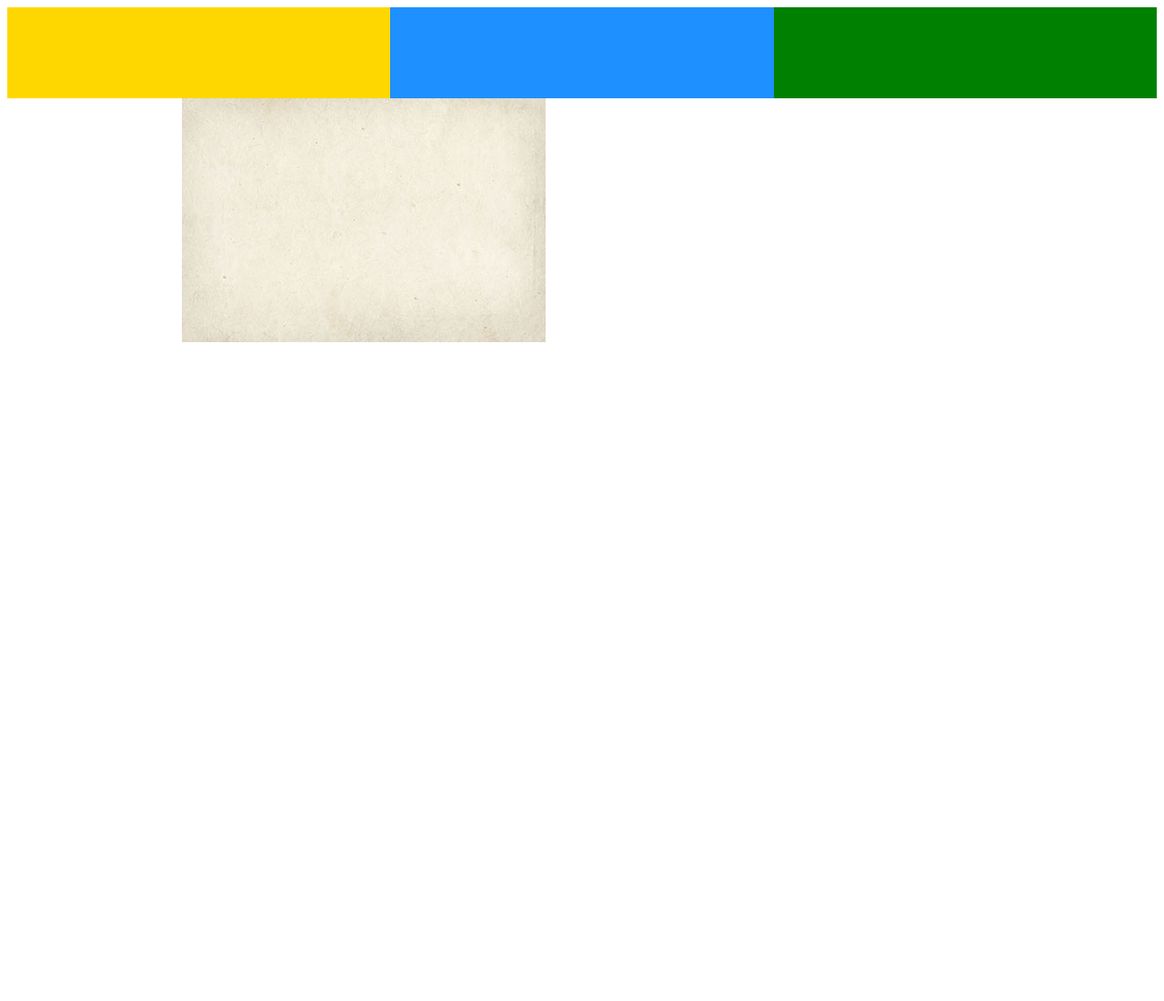
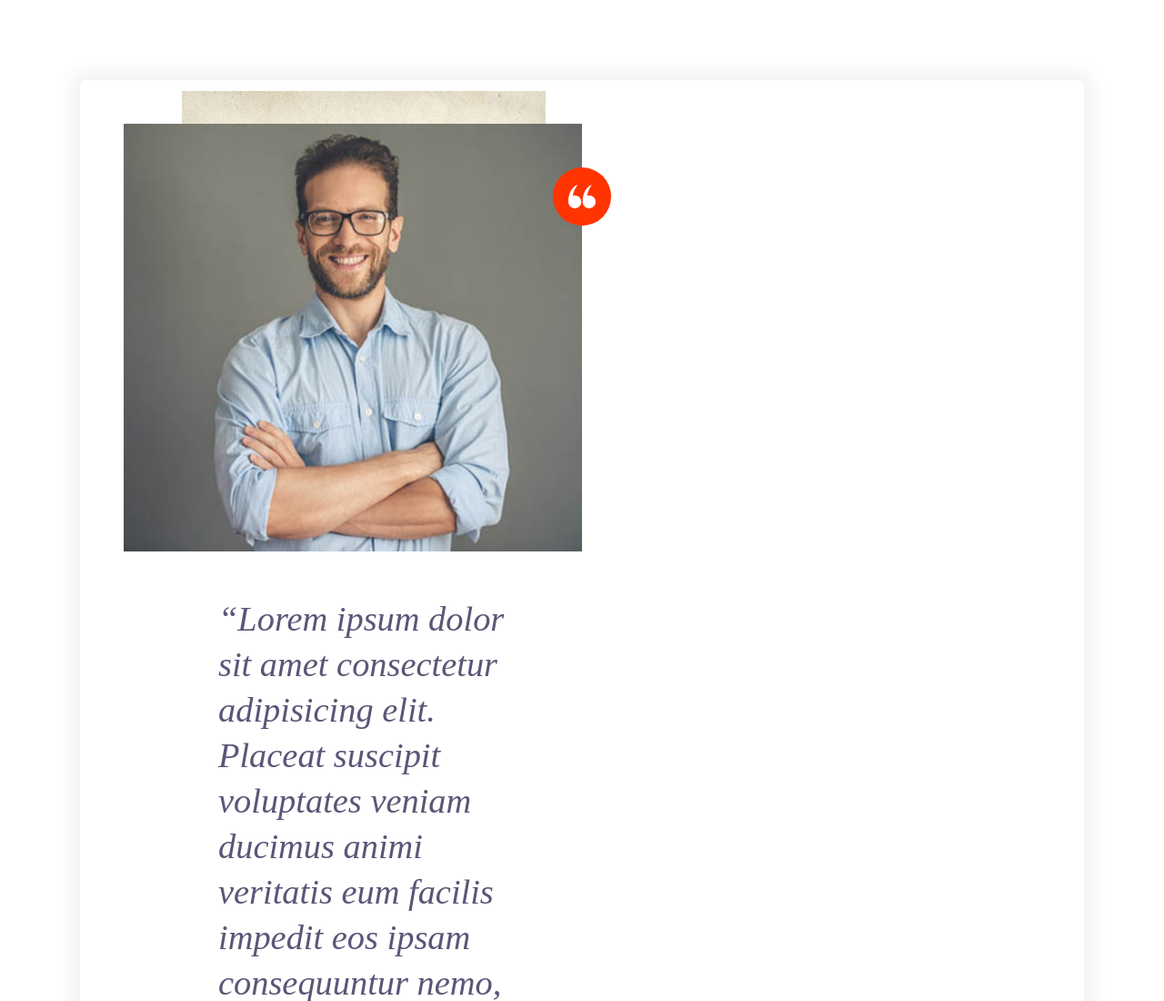
Before and after one commit to p4tgriff/Moshify, a plain HTML site: page HTML/index.html in a window 1280 px wide. Shown: the top 1100 px of the page at 91% size. Before the commit the page ends 800 px from the top, so only its background shows below. Drawn offline with Linux system fonts and the light colour scheme.

Commit message:
added Testimonials

```diff
--- a/HTML/index.html
+++ b/HTML/index.html
@@ -90,10 +90,41 @@
       </div>
     </div>
     </footer> -->
-    <div class="grid grid--1x3">
+    <!-- <div class="grid grid--1x3">
       <div style="height: 100px; background: gold;"></div>
       <div style="height: 100px; background: dodgerblue;"></div>
       <div style="height: 100px; background: green;"></div>
+    </div> -->
+    <div style="padding: 5rem" >
+      <div class="card testimonial">
+        <div class="grid grid--1x2">
+          <div class="testimonial__image">
+            <img src="images/testimonial.jpg" alt="A happy smiling customer.">
+            <span class="icon-container icon-contraner--accent">
+              <svg class="icon icon--white icon--small">
+                <use xlink:href="images/sprite.svg#quotes"></use>
+              </svg>
+            </span>
+            <blockquote class="quote">
+              <p class="quote__text">Lorem ipsum dolor sit amet consectetur adipisicing elit. Placeat suscipit voluptates veniam ducimus animi veritatis eum facilis impedit eos ipsam consequuntur nemo, provident velit soluta doloribus sunt voluptatem optio quia?</p>
+            </blockquote>
+            <footer>
+              <div class="media">
+              <div class="media__image">
+                  <svg class="icon icon--primary quote--line">
+                    <use xlink:href="images/sprite.svg#line"></use>
+                  </svg>
+              </div>
+              <div class="media__body">
+                <h3 class="media__title quote__author">John Smith</h3>
+                <p class="quote__organization">ABC Company</p>
+              </div>
+            </div>
+            </footer>
+          </div>
+
+        </div>
+      </div>
     </div>
   </body>
 </html>
--- a/HTML/styles.css
+++ b/HTML/styles.css
@@ -170,8 +170,17 @@ body {
   height: 40px;
 }
 
+.icon--small {
+  width: 30px;
+  height: 30px;
+}
+
 .icon--primary {
   fill: var(--color-primary);
+}
+
+.icon--white {
+  fill: #fff;
 }
 
 .icon-container {
@@ -183,7 +192,9 @@ body {
   justify-content: center;
   align-items: center;
 }
-
+.icon-contraner--accent {
+  background: var(--color-accent);
+}
 /* Buttons */
 
 .btn {
@@ -465,3 +476,33 @@ body {
     grid-template-columns: repeat(3, 1fr);
   }
 }
+
+/* Testimonial */
+.testimonial {
+  padding: 3rem;
+}
+
+.testimonial__image {
+  position: relative;
+}
+
+.testimonial__image > img {
+  width: 100%;
+}
+
+.testimonial__image > .icon-container {
+  position: absolute;
+  top: 3rem;
+  right: -32px;
+}
+
+@media screen and (min-width: 768px) {
+  .testimonial .quote,
+  .testimonial .quote__author {
+    font-size: 2.4rem;
+  }
+
+  .testimonial .quote {
+    margin-left: 6rem;
+  }
+}
```
Also changed, not shown: HTML/images/testimonial.jpg (added).
